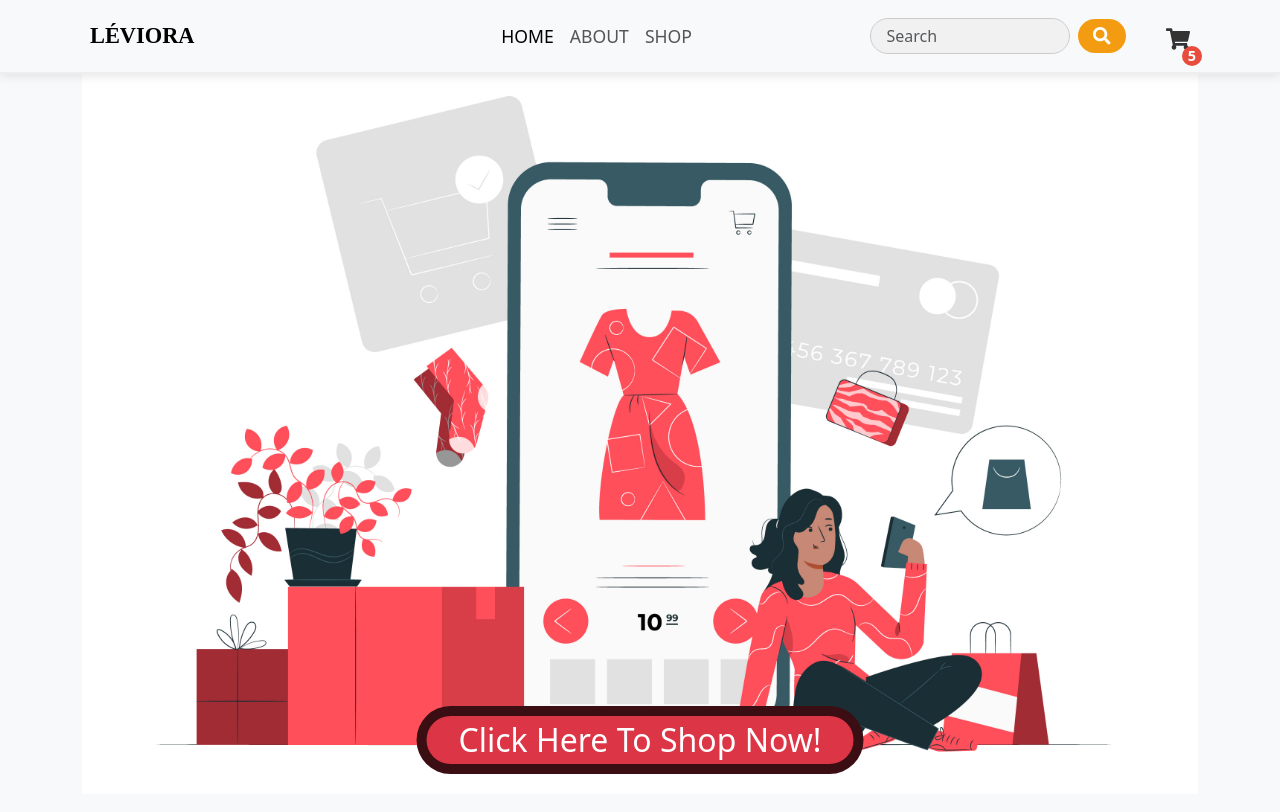
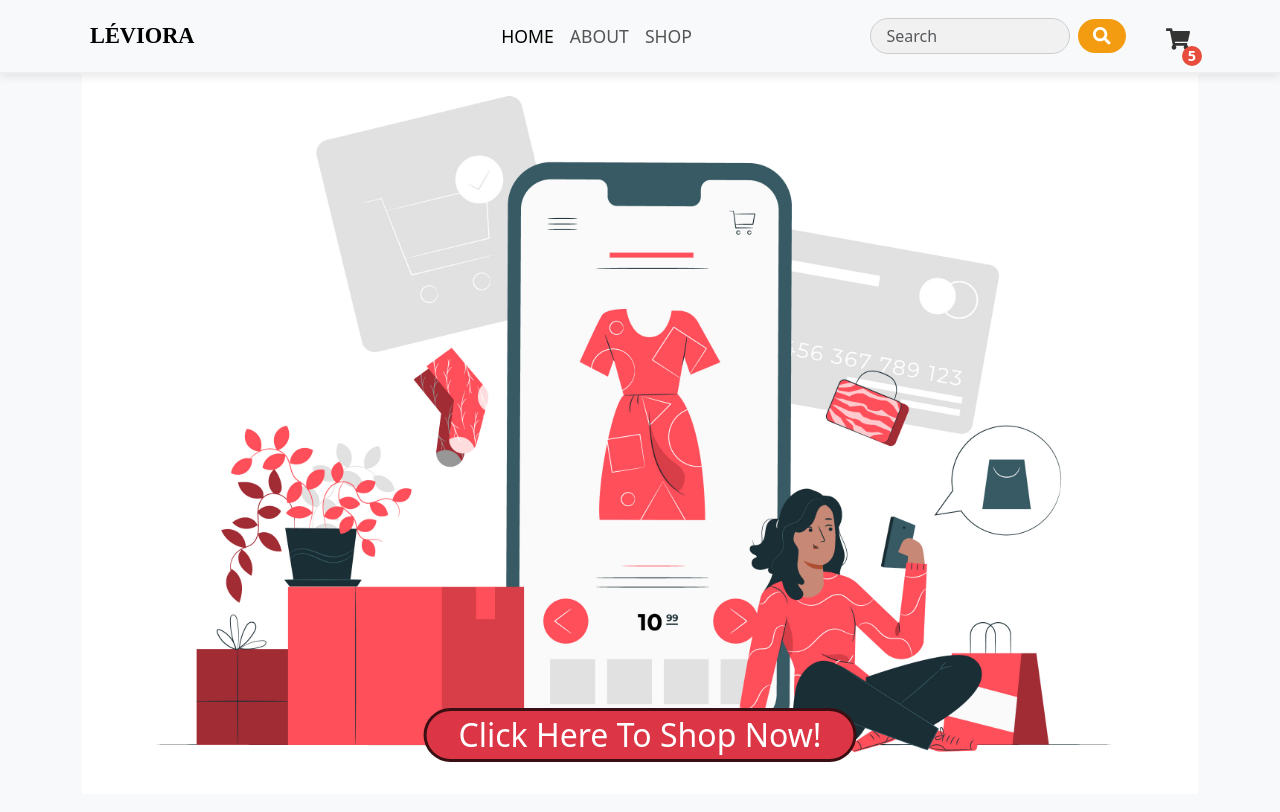
Before and after one commit to miihirr/Shopping-Cart, a React (Vite) app in the folder Shopping-Cart/: page / in a window 1280 px wide. Shown: the top 812 px of the page. Built offline with nearby package versions, Linux system fonts and the light colour scheme.

Commit message:
minor changes

```diff
--- a/Shopping-Cart/src/style.css
+++ b/Shopping-Cart/src/style.css
@@ -174,22 +174,11 @@
 
 .ShopNowBtn{
   position: absolute;
-  bottom: 20px;
+  bottom: 2rem;
   left: 50%;
   transform: translateX(-50%);
   font-size: 2rem;
-  border: 10px solid rgba(0, 0, 0, 0.737);
+  border: 3px solid rgba(0, 0, 0, 0.737);
   border-radius: 20rem;
   padding: 0 2rem;
 }
-
-.search-btn:hover{
-  position: absolute;
-  bottom: 20px;
-  left: 50%;
-  transform: translateX(-50%);
-  font-size: 2rem;
-  border: 10px solid rgba(0, 0, 0, 0.737);
-  border-radius: 20rem;
-  padding: 0 2rem;
-}
```
